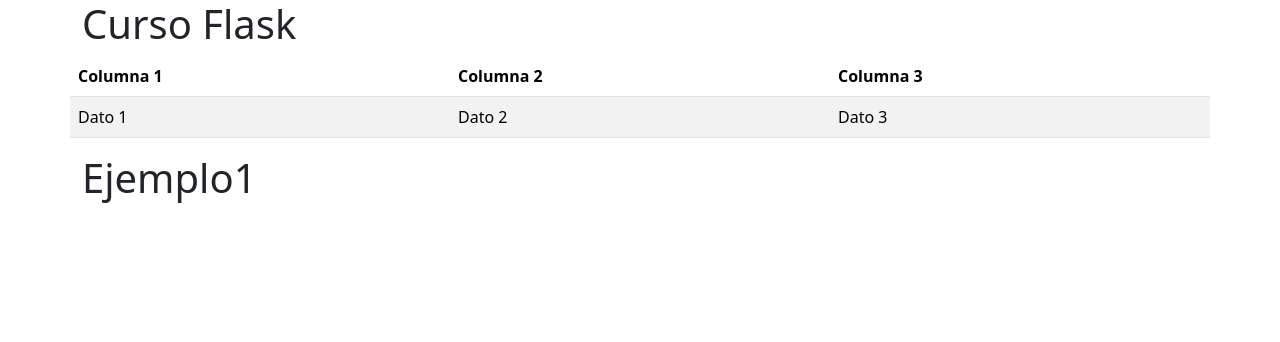
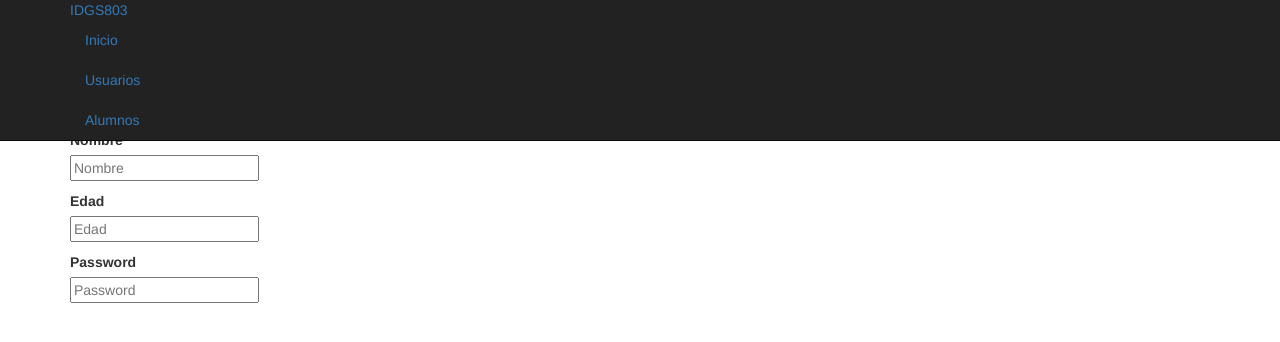
Before and after one commit to IDGS-803-22001007/IntroFlask, a Flask app: page /ejemplo1 in a window 1280 px wide. Shown: the top 342 px of the page. Run offline with Flask 3, Linux system fonts and the light colour scheme; some libraries are stand-ins or nearby versions.

Commit message:
Formulario

```diff
--- /dev/null
+++ b/templates/_macros.html
@@ -0,0 +1,15 @@
+
+{%macro datos(name,placeholder,type="text") %}
+<label for="">{{name}}</label>
+<p><input type="{{type}}" name="{{name}}" placeholder="{{placeholder}}"></p>
+
+
+{%endmacro%}
+
+
+{%macro campoNuevo(field)%}
+
+<td>{{field.label}}</td>
+<dd>{{field(**kwargs) |safe}}</dd>
+
+{%endmacro%}
--- a/templates/ejemplo1.html
+++ b/templates/ejemplo1.html
@@ -3,7 +3,14 @@
 
 
 {% block container %}
+   {%import "_macros.html" as macros%}
+
 
     <h1>Ejemplo1</h1>
 
+    {{macros.datos("Nombre", "Nombre")}}
+
+    {{macros.datos("Edad", "Edad", type="number")}}
+
+    {{macros.datos("Password", "Password", type="password")}}
 {% endblock%}
--- a/templates/layaout.html
+++ b/templates/layaout.html
@@ -4,37 +4,59 @@
     <meta charset="UTF-8">
     <meta name="viewport" content="width=device-width, initial-scale=1.0">
     <title>Document</title>
-    <link href="https://cdn.jsdelivr.net/npm/bootstrap@5.3.3/dist/css/bootstrap.min.css" rel="stylesheet" integrity="sha384-QWTKZyjpPEjISv5WaRU9OFeRpok6YctnYmDr5pNlyT2bRjXh0JMhjY6hW+ALEwIH" crossorigin="anonymous">
-</head>
-<body>
-    <div class="container">
-        <div class="row">
-        <h1>Curso Flask</h1>
-        <table class="table table-striped">
-            <thead>
-                <tr>
-                    <th>Columna 1</th>
-                    <th>Columna 2</th>
-                    <th>Columna 3</th>
-                </tr>
-            </thead>
-            <tbody>
-                <tr>
-                    <td>Dato 1</td>
-                    <td>Dato 2</td>
-                    <td>Dato 3</td>
-                </tr>
-
-            </tbody>
-        </table>
-
-        {% block container %}
 
 
+    <link rel="stylesheet" href="static/bootstrap/css/bootstrap.min.css">
+
+
+    <style>
+        .body{
+            padding-top: 60px;
+        }
+
+        .tr-head{
+            background-color: #dff0d8;
+        }
+
+</style>
+
+<link rel="stylesheet" href="static/bootstrap/css/bootstrap.responsive.css">
+
+</head>
+
+<body>
+    <div class="navbar navbar navbar-inverse navbar-fixed-top">
+        <div class="navbar-inner">
+            <div class="container">
+                <a href="" class="brand">
+            IDGS803
+        </a>
+        <ul class="nav">
+            <li class="active">
+                <a href="">
+
+                    <i class="icon-home icon-white"></i> Inicio
+                </a>
+            </li>
+            <li>
+                <a href="">
+                    <i class="icon-user icon-white"></i> Usuarios
+                </a>
+            </li>
+            <li>
+                <a href="">
+                    <i class="icon-user icon-white"></i> Alumnos
+                </a>
+                    </li>
+                </ul>
+            </div>
+        </div>
+    </div>
+    <br><br><br>
+    <div class="container">
+        {% block container %}
         {% endblock%}
 
-
-    </div>
 </div>
 </body>
 </html>
```
Also changed, not shown: forms.py (added, +12 -0 lines), 1 other file.
